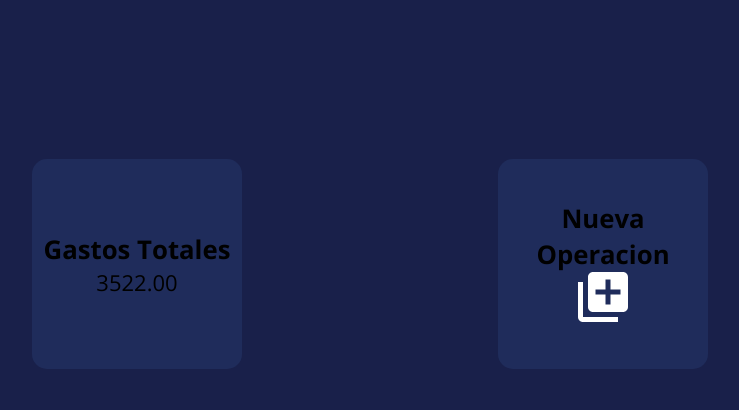
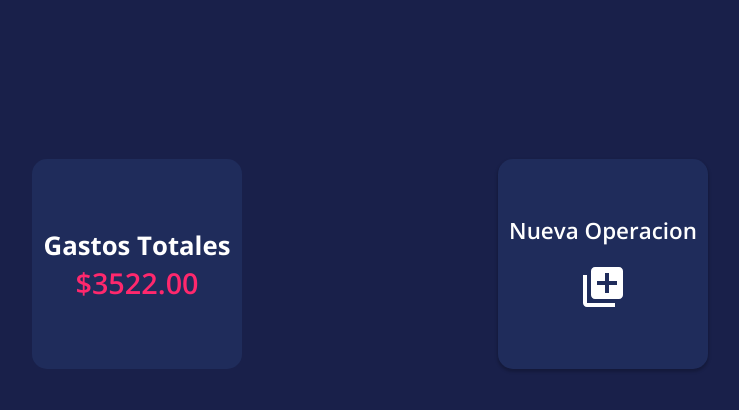
Before and after one commit to BrunoCereda9979/budget-app-alkemy-master, a plain HTML site: page front/src/index.html in a window 1280 px wide. Shown: the whole page, without its empty margins (270-1009 px from the left). Drawn offline with nearby package versions, Linux system fonts and the light colour scheme.

Commit message:
Finished the CSS styles and positioning of 'Total Expenses' and 'New Operation' elements.

```diff
--- a/front/src/index.html
+++ b/front/src/index.html
@@ -9,23 +9,28 @@
 </head>
 <body>
     <main>
-        <!-- "Total expenses" and "Add new operation" container -->
+        <!-- "Total expenses" and "Add operation" container -->
         <section id="cards-container">
             <!-- Total expenses card -->
-            <article class="card expenses-card">
-                <div>
+            <article class="card">
+                <div class="card-content expenses-card">
                     <h1>Gastos Totales</h1>
-                    <p>3522.00</p>
+                    <p>$3522.00</p>
                 </div>
             </article>
             <!-- Add new operation button -->
-            <article class="card button-card">
-                <div>
+            <article class="card btn">
+                <div class="card-content button-card">
                     <h1>Nueva Operacion</h1>
                     <img src="../assets/new-operation-icon.svg" alt="New operation icon">
                 </div>
             </article>
         </section>
+
+        <!-- Operation Cards Section -->
+        <section id="operation-cards-container">
+
+        </section>
     </main>
 </body>
 </html>
--- a/front/styles/index.css
+++ b/front/styles/index.css
@@ -1,5 +1,5 @@
 /* Font */
-@import url('https://fonts.googleapis.com/css2?family=Open+Sans:wght@400;700&display=swap');
+@import url('https://fonts.googleapis.com/css2?family=Open+Sans:wght@400;600;700&display=swap');
 
 * {
     margin: 0;
@@ -42,7 +42,7 @@ body {
     border-radius: 15px;
 }
 
-.card div {
+.card-content {
     position: relative;
     top: 50%;
     -webkit-transform: translateY(-50%);
@@ -50,3 +50,35 @@ body {
     transform: translateY(-50%);
     text-align: center;
 }
+
+/* --- EXPENSES CARD --- */
+.expenses-card h1 {
+    color: var(--main-font-color);
+    font-weight: 700;
+}
+
+.expenses-card p {
+    color: var(--strong-font-color);
+    font-size: 1.8rem;
+    font-weight: 600;
+}
+
+/* --- BUTTON CARD --- */
+.button-card h1 {
+    color: var(--main-font-color);
+    font-weight: 600;
+    font-size: 1.4rem;
+    margin-bottom: 21px;
+}
+
+.button-card img {
+    width: 40px;
+}
+
+.btn {
+    box-shadow: 0px 2px 3px 1px rgba(0, 0, 0, 0.2);
+}
+
+.btn:hover {
+    cursor: pointer;
+}
```
